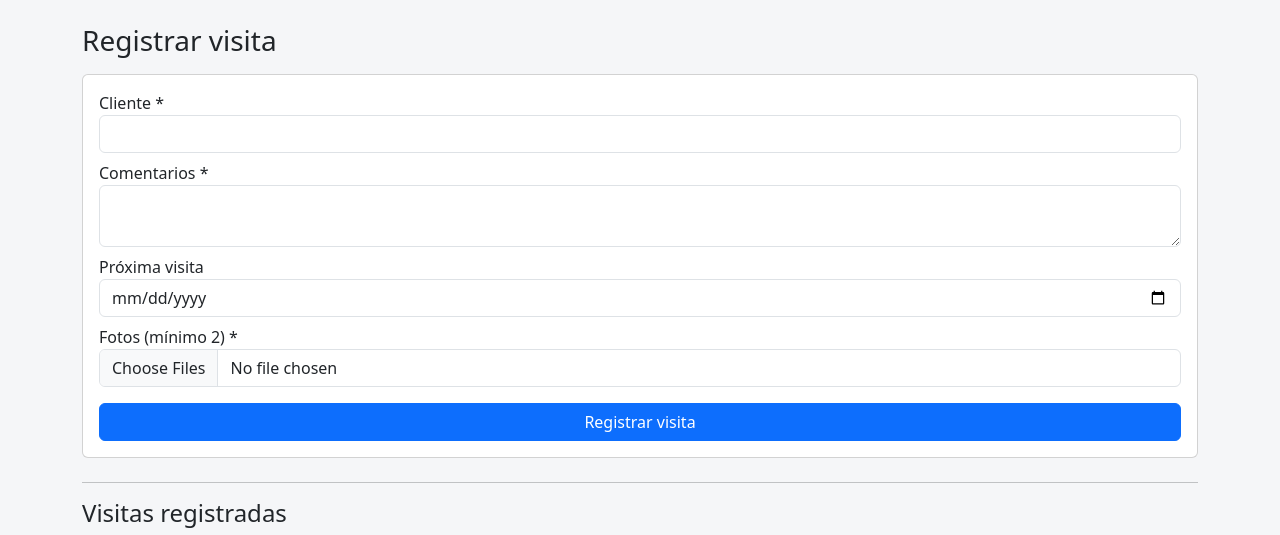
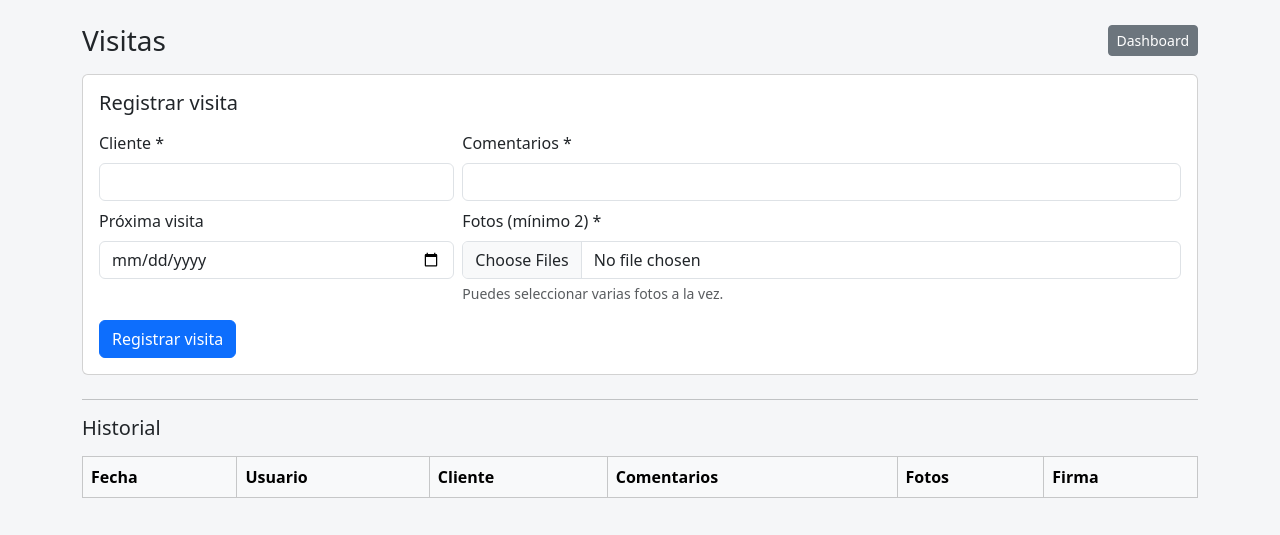
Before and after one commit to epachecoosnaya/Demos_Activities, a Flask app: page /visitas in a window 1280 px wide. Shown: the part 58-593 px from the top of the page. Run offline with Flask 3, Linux system fonts and the light colour scheme; the visitor is signed in with stand-in values (Sample User, id 1); lists and menus that the app fills with data are empty.

Commit message:
Update visitas.html

```diff
--- a/templates/visitas.html
+++ b/templates/visitas.html
@@ -1,50 +1,85 @@
 {% extends "base.html" %}
 {% block content %}
 
-<h3 class="mb-3">Registrar visita</h3>
+<div class="d-flex justify-content-between align-items-center mb-3">
+  <h3 class="m-0">Visitas</h3>
+  <a href="{{ url_for('dashboard') }}" class="btn btn-secondary btn-sm">Dashboard</a>
+</div>
 
-<form id="formVisita" method="POST" enctype="multipart/form-data" class="card p-3 mb-4">
+<!-- TOASTS -->
+<div class="toast-container position-fixed top-0 end-0 p-3" style="z-index: 9999;">
+  {% with messages = get_flashed_messages(with_categories=true) %}
+    {% if messages %}
+      {% for cat, msg in messages %}
+      <div class="toast align-items-center text-bg-{{ 'danger' if cat=='danger' else ('success' if cat=='success' else 'secondary') }} border-0 mb-2"
+           role="alert" aria-live="assertive" aria-atomic="true">
+        <div class="d-flex">
+          <div class="toast-body">
+            {{ msg }}
+          </div>
+          <button type="button" class="btn-close btn-close-white me-2 m-auto" data-bs-dismiss="toast"></button>
+        </div>
+      </div>
+      {% endfor %}
+    {% endif %}
+  {% endwith %}
+</div>
 
-  <div class="mb-2">
-    <label>Cliente *</label>
+<div class="card p-3 mb-4">
+  <h5 class="mb-3">Registrar visita</h5>
+
+  <!-- OJO: el submit real ocurre SOLO después de firmar -->
+  <form id="formVisita" method="POST" action="{{ url_for('nueva_visita') }}" enctype="multipart/form-data">
+
+    <div class="row g-2">
+      <div class="col-12 col-md-4">
+        <label class="form-label">Cliente *</label>
         <input type="text" name="cliente" class="form-control" required>
       </div>
 
-  <div class="mb-2">
-    <label>Comentarios *</label>
-    <textarea name="comentarios" class="form-control" required></textarea>
+      <div class="col-12 col-md-8">
+        <label class="form-label">Comentarios *</label>
+        <input type="text" name="comentarios" class="form-control" required>
       </div>
 
-  <div class="mb-2">
-    <label>Próxima visita</label>
+      <div class="col-12 col-md-4">
+        <label class="form-label">Próxima visita</label>
         <input type="date" name="proxima_visita" class="form-control">
       </div>
 
-  <div class="mb-3">
-    <label>Fotos (mínimo 2) *</label>
-    <input type="file" name="fotos" id="fotos" multiple accept="image/*" class="form-control">
+      <div class="col-12 col-md-8">
+        <label class="form-label">Fotos (mínimo 2) *</label>
+        <input type="file" name="fotos" id="fotos" class="form-control" accept="image/*" multiple required>
+        <div class="form-text">Puedes seleccionar varias fotos a la vez.</div>
+      </div>
     </div>
 
-  <!-- FIRMA SE MANDA OCULTA -->
-  <input type="hidden" name="firma" id="firma_input">
+    <!-- Firma escondida (se llena al confirmar) -->
+    <input type="hidden" name="firma_data" id="firma_data">
 
-  <button type="button" class="btn btn-primary" onclick="validarAntesFirma()">
+    <div class="mt-3 d-flex gap-2">
+      <!-- IMPORTANTE: type="button" para que NO envíe sin firma -->
+      <button type="button" class="btn btn-primary" id="btnAbrirFirma">
         Registrar visita
       </button>
-
+    </div>
   </form>
+</div>
 
 <hr>
 
-<h4>Visitas registradas</h4>
+<h5 class="mb-3">Historial</h5>
 
-<table class="table table-bordered">
-  <thead>
+<div class="table-responsive">
+  <table class="table table-bordered align-middle">
+    <thead class="table-light">
       <tr>
         <th>Fecha</th>
         <th>Usuario</th>
         <th>Cliente</th>
         <th>Comentarios</th>
+        <th>Fotos</th>
+        <th>Firma</th>
       </tr>
     </thead>
     <tbody>
@@ -54,13 +89,39 @@
         <td>{{ a.usuario }}</td>
         <td>{{ a.cliente }}</td>
         <td>{{ a.comentarios }}</td>
+
+        <td>
+          {% set fotos = fotos_map.get(a.id, []) %}
+          {% if fotos and fotos|length > 0 %}
+            <div class="d-flex flex-wrap gap-2">
+              {% for f in fotos %}
+                <a href="/static/uploads/{{ f.archivo }}" target="_blank">
+                  <img src="/static/uploads/{{ f.archivo }}" style="width:60px;height:60px;object-fit:cover;border-radius:8px;">
+                </a>
+              {% endfor %}
+            </div>
+          {% else %}
+            <span class="text-muted">Sin fotos</span>
+          {% endif %}
+        </td>
+
+        <td>
+          {% if a.firma_archivo %}
+            <a href="/static/uploads/{{ a.firma_archivo }}" target="_blank">
+              <img src="/static/uploads/{{ a.firma_archivo }}" style="width:100px;height:50px;object-fit:contain;border:1px solid #ddd;border-radius:6px;">
+            </a>
+          {% else %}
+            <span class="text-muted">Sin firma</span>
+          {% endif %}
+        </td>
       </tr>
       {% endfor %}
     </tbody>
   </table>
+</div>
 
-<!-- ================= MODAL FIRMA ================= -->
-<div class="modal fade" id="modalFirma" tabindex="-1">
+<!-- MODAL FIRMA -->
+<div class="modal fade" id="modalFirma" tabindex="-1" aria-hidden="true">
   <div class="modal-dialog modal-dialog-centered">
     <div class="modal-content">
 
@@ -69,18 +130,20 @@
         <button type="button" class="btn-close" data-bs-dismiss="modal"></button>
       </div>
 
-      <div class="modal-body text-center">
-        <p class="mb-2">Firma con el dedo</p>
-        <canvas id="firma" width="320" height="160"
-                style="border:1px solid #ccc; width:100%;"></canvas>
+      <div class="modal-body">
+        <p class="mb-2">Firma con el dedo (obligatoria)</p>
 
-        <button class="btn btn-sm btn-secondary mt-2" onclick="limpiarFirma()">
-          Limpiar firma
-        </button>
+        <canvas id="canvasFirma" width="500" height="220"
+                style="width:100%; height:auto; border:1px solid #ccc; border-radius:10px;"></canvas>
+
+        <div class="d-flex gap-2 mt-3">
+          <button type="button" class="btn btn-outline-secondary btn-sm" id="btnLimpiarFirma">Limpiar</button>
+          <div class="ms-auto"></div>
+        </div>
       </div>
 
       <div class="modal-footer">
-        <button class="btn btn-success" onclick="confirmarFirma()">
+        <button type="button" class="btn btn-success" id="btnConfirmarFirma">
           Confirmar y guardar
         </button>
       </div>
@@ -89,94 +152,123 @@
   </div>
 </div>
 
-<!-- ================= JS ================= -->
 <script>
-const modal = new bootstrap.Modal(document.getElementById("modalFirma"));
-const canvas = document.getElementById("firma");
-const ctx = canvas.getContext("2d");
-let dibujando = false;
+  // ---------- TOAST helper ----------
+  function showToast(message, type="danger") {
+    const container = document.querySelector(".toast-container");
+    const div = document.createElement("div");
+    div.className = `toast align-items-center text-bg-${type} border-0 mb-2`;
+    div.setAttribute("role","alert");
+    div.setAttribute("aria-live","assertive");
+    div.setAttribute("aria-atomic","true");
+    div.innerHTML = `
+      <div class="d-flex">
+        <div class="toast-body">${message}</div>
+        <button type="button" class="btn-close btn-close-white me-2 m-auto" data-bs-dismiss="toast"></button>
+      </div>
+    `;
+    container.appendChild(div);
+    new bootstrap.Toast(div, { delay: 3500 }).show();
+  }
 
-// ---------- VALIDACIONES PREVIAS ----------
-function validarAntesFirma() {
-  const fotos = document.getElementById("fotos").files;
+  // Mostrar toasts que vienen del servidor
+  document.querySelectorAll(".toast").forEach(t => new bootstrap.Toast(t, { delay: 3500 }).show());
 
-  if (!fotos || fotos.length < 2) {
-    alert("Debes subir mínimo 2 fotos.");
+  // ---------- VALIDACIÓN + MODAL ----------
+  const form = document.getElementById("formVisita");
+  const fotosInput = document.getElementById("fotos");
+  const btnAbrirFirma = document.getElementById("btnAbrirFirma");
+
+  const modalEl = document.getElementById("modalFirma");
+  const modalFirma = new bootstrap.Modal(modalEl);
+
+  btnAbrirFirma.addEventListener("click", () => {
+    // 1) Validación HTML5 (required) aunque sea button
+    if (!form.checkValidity()) {
+      form.reportValidity();
       return;
     }
 
-  modal.show();
+    // 2) Validar mínimo 2 fotos (pop)
+    const files = fotosInput.files || [];
+    if (files.length < 2) {
+      showToast("Debes subir mínimo 2 fotos.", "danger");
+      return;
     }
 
+    // 3) Abrir modal para firmar (solo aquí)
+    modalFirma.show();
+  });
+
   // ---------- FIRMA ----------
-function pos(e) {
-  const r = canvas.getBoundingClientRect();
-  if (e.touches) {
+  const canvas = document.getElementById("canvasFirma");
+  const ctx = canvas.getContext("2d");
+
+  let drawing = false;
+
+  function getPos(evt) {
+    const rect = canvas.getBoundingClientRect();
+    if (evt.touches && evt.touches[0]) {
       return {
-      x: e.touches[0].clientX - r.left,
-      y: e.touches[0].clientY - r.top
+        x: evt.touches[0].clientX - rect.left,
+        y: evt.touches[0].clientY - rect.top
       };
     }
-  return { x: e.offsetX, y: e.offsetY };
+    return { x: evt.offsetX, y: evt.offsetY };
   }
 
-canvas.addEventListener("mousedown", e => {
-  dibujando = true;
+  function startDraw(e) {
+    drawing = true;
     ctx.beginPath();
-  const p = pos(e);
+    const p = getPos(e);
     ctx.moveTo(p.x, p.y);
-});
-canvas.addEventListener("mousemove", e => {
-  if (!dibujando) return;
-  const p = pos(e);
+  }
+
+  function moveDraw(e) {
+    if (!drawing) return;
+    const p = getPos(e);
     ctx.lineTo(p.x, p.y);
     ctx.stroke();
-});
-canvas.addEventListener("mouseup", () => dibujando = false);
-canvas.addEventListener("mouseleave", () => dibujando = false);
-
-canvas.addEventListener("touchstart", e => {
-  e.preventDefault();
-  dibujando = true;
-  ctx.beginPath();
-  const p = pos(e);
-  ctx.moveTo(p.x, p.y);
-}, {passive:false});
-
-canvas.addEventListener("touchmove", e => {
-  e.preventDefault();
-  if (!dibujando) return;
-  const p = pos(e);
-  ctx.lineTo(p.x, p.y);
-  ctx.stroke();
-}, {passive:false});
-
-canvas.addEventListener("touchend", () => dibujando = false);
-
-function limpiarFirma() {
-  ctx.clearRect(0, 0, canvas.width, canvas.height);
   }
 
+  function endDraw() {
+    drawing = false;
+  }
+
+  // Mouse
+  canvas.addEventListener("mousedown", startDraw);
+  canvas.addEventListener("mousemove", moveDraw);
+  canvas.addEventListener("mouseup", endDraw);
+  canvas.addEventListener("mouseleave", endDraw);
+
+  // Touch
+  canvas.addEventListener("touchstart", (e) => { e.preventDefault(); startDraw(e); }, {passive:false});
+  canvas.addEventListener("touchmove", (e) => { e.preventDefault(); moveDraw(e); }, {passive:false});
+  canvas.addEventListener("touchend", endDraw);
+
+  document.getElementById("btnLimpiarFirma").addEventListener("click", () => {
+    ctx.clearRect(0, 0, canvas.width, canvas.height);
+  });
+
   function firmaVacia() {
-  const pixels = ctx.getImageData(0, 0, canvas.width, canvas.height).data;
-  for (let i = 3; i < pixels.length; i += 4) {
-    if (pixels[i] !== 0) return false;
+    const data = ctx.getImageData(0,0,canvas.width,canvas.height).data;
+    for (let i = 3; i < data.length; i += 4) {
+      if (data[i] !== 0) return false;
     }
     return true;
   }
 
-function confirmarFirma() {
+  document.getElementById("btnConfirmarFirma").addEventListener("click", () => {
     if (firmaVacia()) {
-    alert("La firma es obligatoria.");
+      showToast("La firma es obligatoria.", "danger");
       return;
     }
 
-  document.getElementById("firma_input").value =
-    canvas.toDataURL("image/png");
-
-  modal.hide();
-  document.getElementById("formVisita").submit();
-}
+    // Guardar firma en hidden y enviar ahora sí
+    document.getElementById("firma_data").value = canvas.toDataURL("image/png");
+    modalFirma.hide();
+    form.submit();
+  });
 </script>
 
 {% endblock %}
```
Lines whose indentation alone changed are shown as unchanged.
